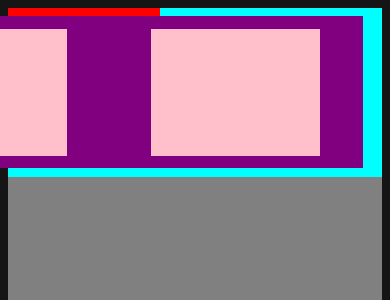
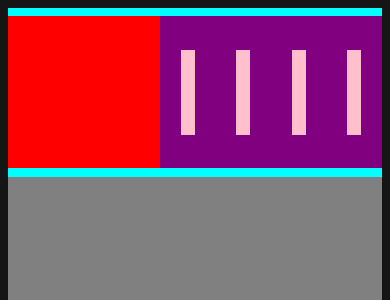
Before and after one commit to UTFPR-Crossbots/UTFPR-Crossbots.github.io, a plain HTML site: page index.html in a window 390 px wide. Shown: the top 300 px of the page. Drawn offline with Linux system fonts and the light colour scheme.

Commit message:
responsive kinda

```diff
--- a/CSS/index.css
+++ b/CSS/index.css
@@ -5,8 +5,9 @@ body{
 
 header{
     height: 20vh;
+
     background-color: aqua;
-    position: relative;
+    display: flex;
     align-items: center;
 }
 .logo{
@@ -19,9 +20,10 @@ header{
 }
 .cabecalho{
     height:18vh;
-    width:120vh;
+    width: calc(100% - 18vh);
+
     background-color: purple;
-    position:absolute;
+
     top: 1vh;
     right:5vw;
     display: flex;
@@ -29,8 +31,8 @@ header{
     justify-content: space-around;
 }
 .box{
-    height:15vh;
-    width: 20vh;
+    height: calc((18vh - 8vh));
+    width: calc((100% - 18vh)/5);
     background-color: pink;
 }
 .intro{
@@ -121,21 +123,22 @@ header{
 
 footer{
 
-    width:100%;
+    height: auto;
     background-color: white;
     display: flex;
     align-items: center;
     justify-content:space-around ;
     flex-direction: column;
     color: black;
-
+    padding: 10vh;
+    padding-bottom: 0vh;
 }
 .elements{
     display: flex;
     justify-content:space-around ;
     align-items: center;
     width: 90%;
-    height: 60vh;
+
     background-color: blueviolet;
     flex-wrap: wrap;
 
```
